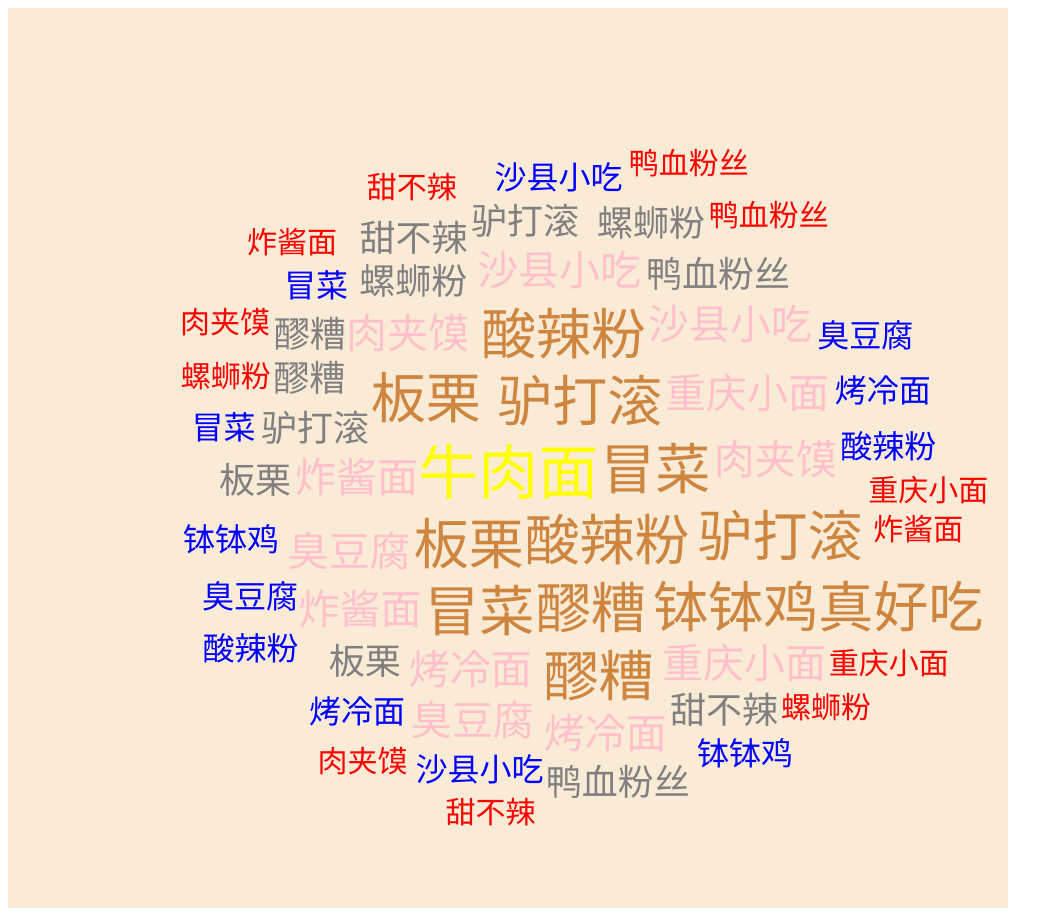
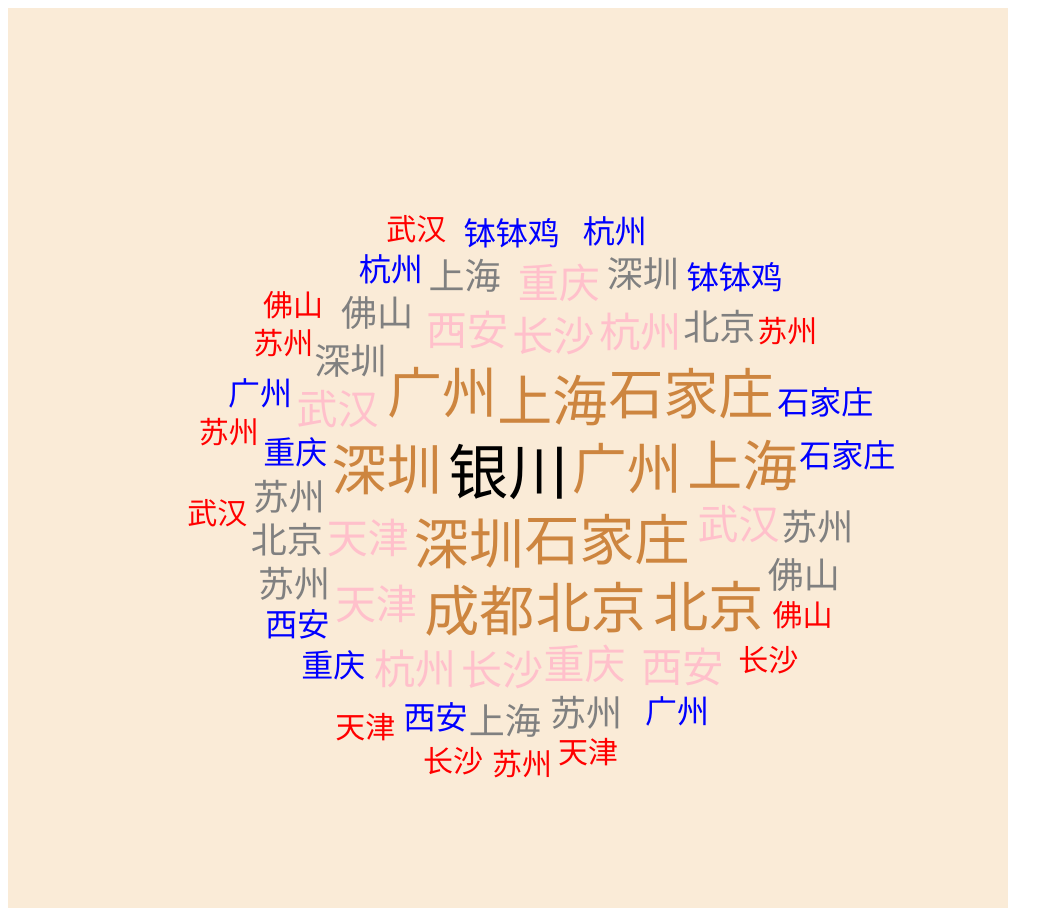
Before and after one commit to blazer233/wordCould, a plain HTML site: page timeslicing.html in a window 1280 px wide. Shown: the whole page, without its empty margins (0-1063 px from the left). Drawn offline with Linux system fonts and the light colour scheme.

Commit message:
testtest

```diff
--- a/data.js
+++ b/data.js
@@ -4,49 +4,49 @@
   { fontSize: 36, color: "gray" },
   { fontSize: 41, color: "pink" },
   { fontSize: 55, color: "peru" },
-  { fontSize: 60, color: "yellow" }
+  { fontSize: 60, color: "black" }
 ];
 const baseData = [
   {
-    text: "螺蛳粉",
+    text: "苏州",
     ...size[0]
   },
   {
-    text: "鸭血粉丝",
+    text: "苏州",
     ...size[0]
   },
   {
-    text: "甜不辣",
+    text: "佛山",
     ...size[0]
   },
 
   {
-    text: "重庆小面",
+    text: "长沙",
     ...size[0]
   },
 
   {
-    text: "肉夹馍",
+    text: "天津",
     ...size[0]
   },
 
   {
-    text: "炸酱面",
+    text: "武汉",
     ...size[0]
   },
 
   {
-    text: "沙县小吃",
+    text: "重庆",
     ...size[1]
   },
 
   {
-    text: "烤冷面",
+    text: "西安",
     ...size[1]
   },
 
   {
-    text: "臭豆腐",
+    text: "杭州",
     ...size[1]
   },
 
@@ -56,143 +56,143 @@
   },
 
   {
-    text: "酸辣粉",
+    text: "石家庄",
     ...size[1]
   },
 
   {
-    text: "冒菜",
+    text: "广州",
     ...size[1]
   },
 
   {
-    text: "驴打滚",
+    text: "深圳",
     ...size[2]
   },
 
   {
-    text: "板栗",
+    text: "上海",
     ...size[2]
   },
 
   {
-    text: "醪糟",
+    text: "北京",
     ...size[2]
   },
 
   {
-    text: "螺蛳粉",
+    text: "苏州",
     ...size[2]
   },
   {
-    text: "鸭血粉丝",
+    text: "苏州",
     ...size[2]
   },
   {
-    text: "甜不辣",
+    text: "佛山",
     ...size[2]
   },
 
   {
-    text: "重庆小面",
+    text: "长沙",
     ...size[3]
   },
 
   {
-    text: "肉夹馍",
+    text: "天津",
     ...size[3]
   },
 
   {
-    text: "炸酱面",
+    text: "武汉",
     ...size[3]
   },
 
   {
-    text: "沙县小吃",
+    text: "重庆",
     ...size[3]
   },
 
   {
-    text: "烤冷面",
+    text: "西安",
     ...size[3]
   },
 
   {
-    text: "臭豆腐",
+    text: "杭州",
     ...size[3]
   },
 
   {
-    text: "牛肉面",
+    text: "银川",
     ...size[5]
   },
 
   {
-    text: "酸辣粉",
+    text: "石家庄",
     ...size[4]
   },
 
   {
-    text: "冒菜",
+    text: "广州",
     ...size[4]
   },
 
   {
-    text: "驴打滚",
+    text: "深圳",
     ...size[4]
   },
 
   {
-    text: "板栗",
+    text: "上海",
     ...size[4]
   },
 
   {
-    text: "醪糟",
+    text: "北京",
     ...size[4]
   },
 
   {
-    text: "螺蛳粉",
+    text: "苏州",
     ...size[0]
   },
   {
-    text: "鸭血粉丝",
+    text: "苏州",
     ...size[0]
   },
   {
-    text: "甜不辣",
+    text: "佛山",
     ...size[0]
   },
 
   {
-    text: "重庆小面",
+    text: "长沙",
     ...size[0]
   },
 
   {
-    text: "肉夹馍",
+    text: "天津",
     ...size[0]
   },
 
   {
-    text: "炸酱面",
+    text: "武汉",
     ...size[0]
   },
 
   {
-    text: "沙县小吃",
+    text: "重庆",
     ...size[1]
   },
 
   {
-    text: "烤冷面",
+    text: "西安",
     ...size[1]
   },
 
   {
-    text: "臭豆腐",
+    text: "杭州",
     ...size[1]
   },
 
@@ -202,100 +202,100 @@
   },
 
   {
-    text: "酸辣粉",
+    text: "石家庄",
     ...size[1]
   },
 
   {
-    text: "冒菜",
+    text: "广州",
     ...size[1]
   },
 
   {
-    text: "驴打滚",
+    text: "深圳",
     ...size[2]
   },
 
   {
-    text: "板栗",
+    text: "上海",
     ...size[2]
   },
 
   {
-    text: "醪糟",
+    text: "北京",
     ...size[2]
   },
 
   {
-    text: "螺蛳粉",
+    text: "苏州",
     ...size[2]
   },
   {
-    text: "鸭血粉丝",
+    text: "苏州",
     ...size[2]
   },
   {
-    text: "甜不辣",
+    text: "佛山",
     ...size[2]
   },
 
   {
-    text: "重庆小面",
+    text: "长沙",
     ...size[3]
   },
 
   {
-    text: "肉夹馍",
+    text: "天津",
     ...size[3]
   },
 
   {
-    text: "炸酱面",
+    text: "武汉",
     ...size[3]
   },
 
   {
-    text: "沙县小吃",
+    text: "重庆",
     ...size[3]
   },
 
   {
-    text: "烤冷面",
+    text: "西安",
     ...size[3]
   },
 
   {
-    text: "臭豆腐",
+    text: "杭州",
     ...size[3]
   },
 
   {
-    text: "钵钵鸡真好吃",
+    text: "成都",
     ...size[4]
   },
 
   {
-    text: "酸辣粉",
+    text: "石家庄",
     ...size[4]
   },
 
   {
-    text: "冒菜",
+    text: "广州",
     ...size[4]
   },
 
   {
-    text: "驴打滚",
+    text: "深圳",
     ...size[4]
   },
 
   {
-    text: "板栗",
+    text: "上海",
     ...size[4]
   },
 
   {
-    text: "醪糟",
+    text: "北京",
     ...size[4]
   }
 ];
```
Also changed, not shown: outLineTest.html (+1 -1 lines), test.html (added, +65 -0 lines), timeslicing.html (+2 -0 lines), README.md.
